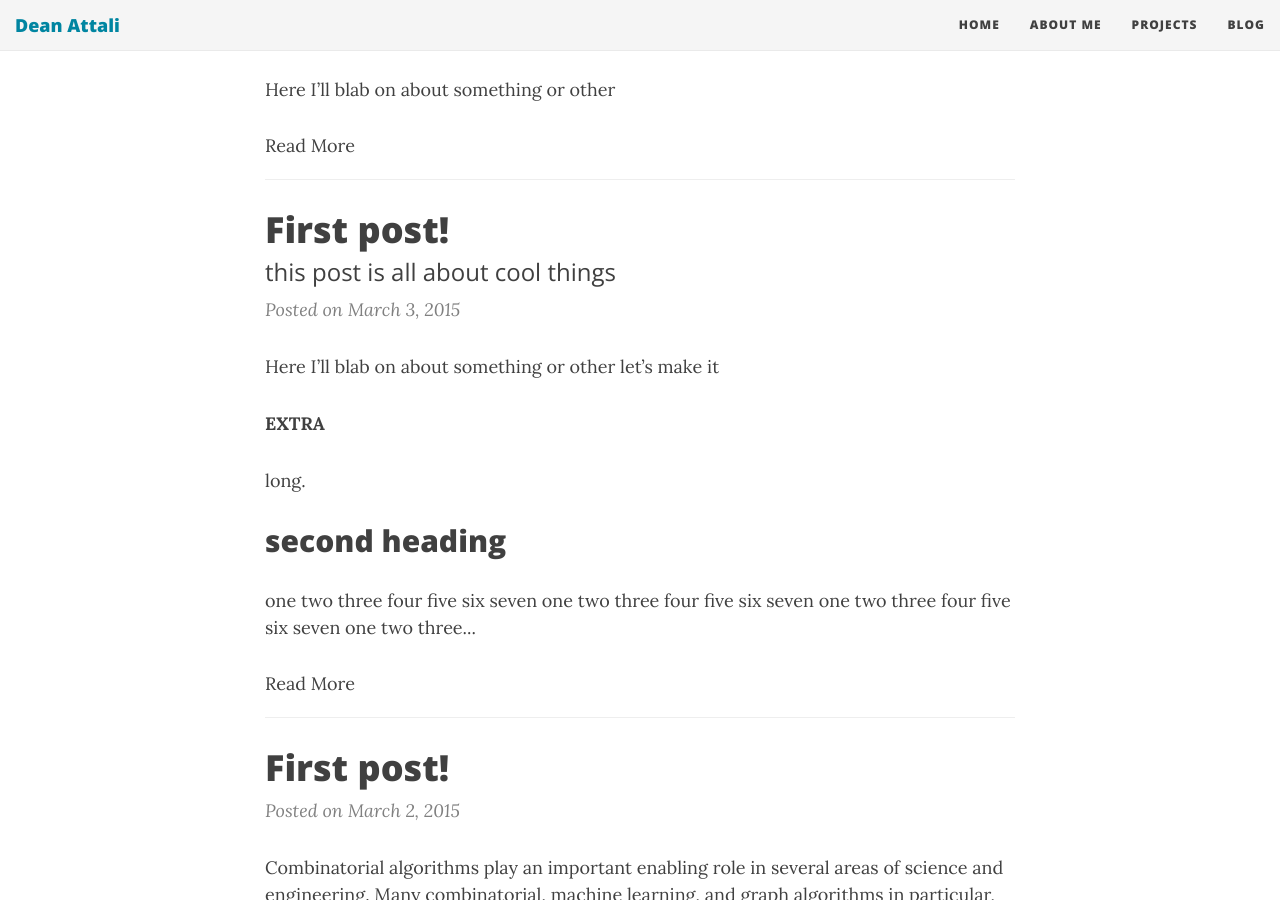
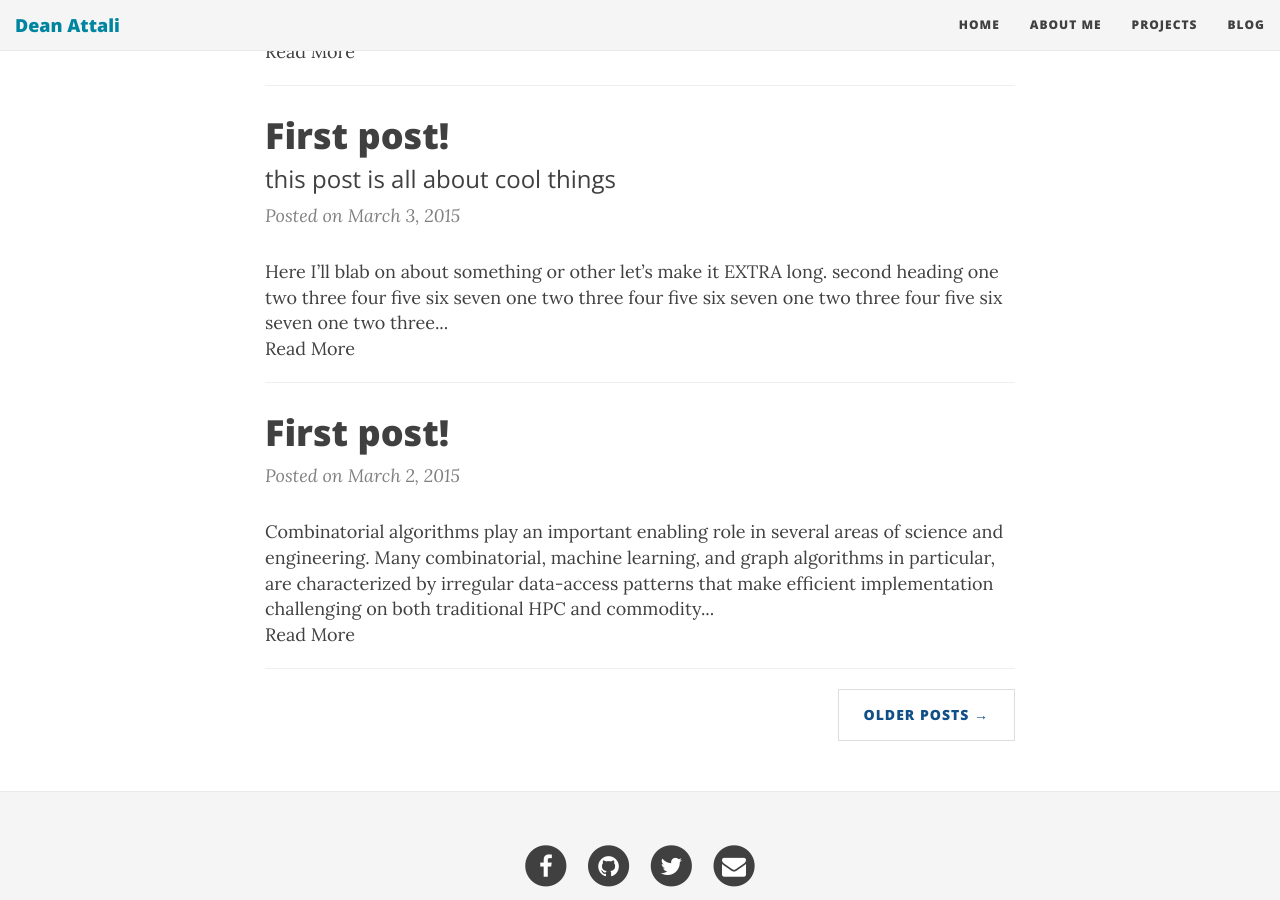
Before and after one commit to daattali/daattali.github.io, a Jekyll site: the page built from index.html, in a window 1280 px wide and 900 px high, scrolled down 873 px. Built offline with Jekyll 4.4.1, drawn with Linux system fonts in a browser that asks for light colours; nearby versions of some CDN libraries; Markdown is read by kramdown in place of the engine named in the settings; the list of posts is cut into pages by our own code.

Commit message:
see if i can "nest" jekyll filters

```diff
--- a/index.html
+++ b/index.html
@@ -23,7 +23,7 @@ Here is a list of all my blog posts!
   </a>
 
   <div class="post-entry">
-    {{ post.content | truncatewords:40}}
+    {{ post.content | truncatewords:40 | strip_html}}
   </div>
 
   <a href="{{ post.url | prepend: site.baseurl }}" class="post-read-more">Read More</a>
```
